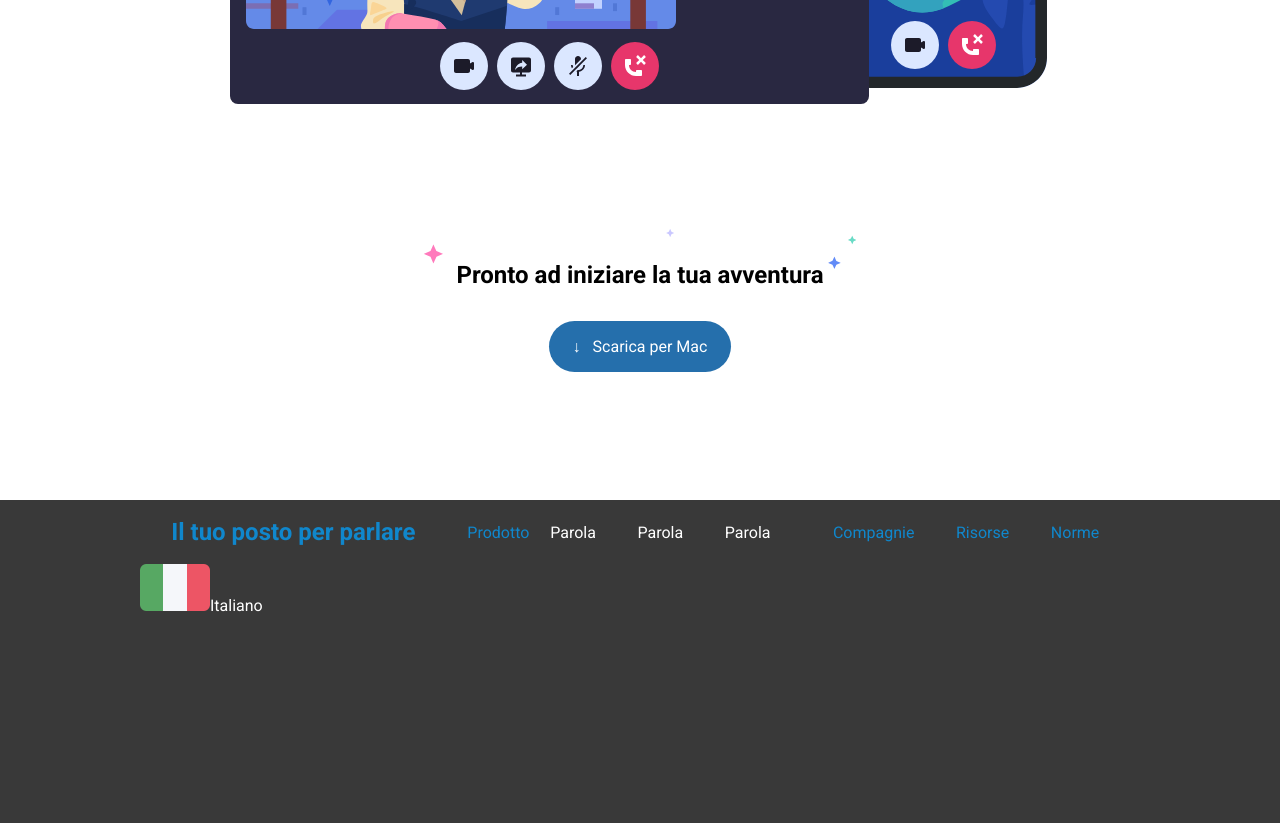
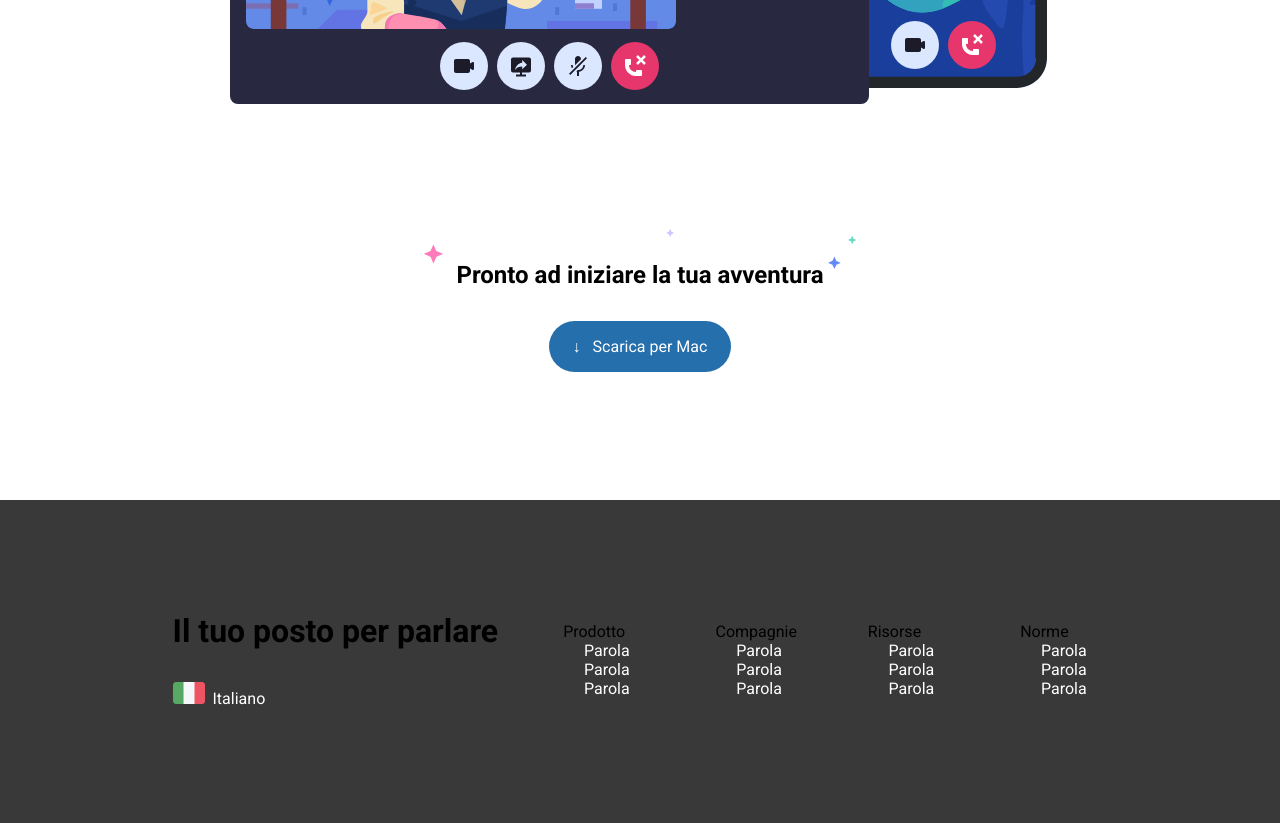
Before and after one commit to LucaBonifazio/htmlcss-discord, a plain HTML site: page index.html in a window 1280 px wide. Shown: the part 2764-3587 px from the top of the page. Drawn offline with Linux system fonts and the light colour scheme.

Commit message:
end is near

```diff
--- a/css/style.css
+++ b/css/style.css
@@ -8,7 +8,7 @@ html{
     font-family: 'Roboto', sans-serif;
 }
 
-/* header */
+/* general */
 
 .container {
 	max-width: 1000px;
@@ -41,6 +41,8 @@ html{
 	background-color: rgb(37, 111, 172);
 	color: white;
 }
+
+/* header */
 
 header {
 	background-color: #255EE9;
@@ -155,37 +157,40 @@ footer{
 }
 
 .menu-footer{
-    height: 4em;
+    height: 20em;
 	display: flex;
-}
-
-.menu-footer ul {
-	display: flex;
-	height: 100%;
-}
-
-.menu-footer li {
-	list-style: none;
-	display: flex;
+	justify-content: space-around;
 	align-items: center;
 }
 
-.menu-footer .menu-list{
-	display: flex;
-	align-items: center;
-	height: 100%;
-	padding: 0 1em;
-	margin: 0 .3em;
-	color: rgb(16, 135, 204);
-	text-decoration: none;
-	white-space: nowrap;
-}
-
-.language a{
+.menu-footer a{
 	text-decoration: none;
 	color: white;
 }
 
+.language{
+
+}
+
 .language h2{
-	margin-bottom: 5rem;
+	margin-bottom: 1em;
+	font-size: 2em;
 }
+
+.flag{
+	margin-right: .5em;
+	width: 2em;
+}
+
+.content-list{
+	list-style: none;
+}
+
+.menu-link .foot{
+	display: flex;
+	align-items: center;
+	height: 100%;
+	color: white;
+	text-decoration: none;
+	white-space: nowrap;
+}
--- a/index.html
+++ b/index.html
@@ -93,37 +93,66 @@
     </main>
     <footer>
       <nav class="menu-footer container">
+
         <div class="language">
           <h2 class="menu-list">Il tuo posto per parlare</h2>
           <a href="!#"><img class="flag" src="img/ita.png" alt="">Italiano</a>
           <!-- aggiungere icon -->
         </div>
 
-        <ul>
-          <li class="menu-list">Prodotto
+        <div class="menu-list">Prodotto
           <ul class="content-list">
             <li>
-                <a href="!#" class="menu-link">Parola</a>
+              <a href="!#" class="menu-link foot">Parola</a>
             </li>
             <li>
-                <a href="!#" class="menu-link">Parola</a>
+              <a href="!#" class="menu-link foot">Parola</a>
             </li>
             <li>
-                <a href="!#" class="menu-link">Parola</a>
-              </li>
-
-            </ul>
-          </li>
-          <li class="menu-list">
-            Compagnie
-          </li>
-          <li class="menu-list">
-            Risorse
-          </li>
-          <li class="menu-list">
-            Norme
+              <a href="!#" class="menu-link foot">Parola</a>
             </li>
           </ul>
+        </div>
+        <div class="menu-list">Compagnie
+          <ul class="content-list">
+            <li>
+              <a href="!#" class="menu-link foot">Parola</a>
+            </li>
+            <li>
+              <a href="!#" class="menu-link v">Parola</a>
+            </li>
+            <li>
+              <a href="!#" class="menu-link foot">Parola</a>
+            </li>
+          </ul>
+        </div>
+        <div class="menu-list">Risorse
+          <ul class="content-list">
+            <li>
+              <a href="!#" class="menu-link foot">Parola</a>
+            </li>
+            <li>
+              <a href="!#" class="menu-link foot">Parola</a>
+            </li>
+            <li>
+              <a href="!#" class="menu-link foot">Parola</a>
+            </li>
+          </ul>
+        </div>
+        <div class="menu-list">Norme
+          <ul class="content-list">
+            <li>
+              <a href="!#" class="menu-link foot">Parola</a>
+            </li>
+            <li>
+              <a href="!#" class="menu-link foot">Parola</a>
+            </li>
+            <li>
+              <a href="!#" class="menu-link foot">Parola</a>
+            </li>
+          </ul>
+        </div>
+
       </nav>
     </footer>
 
```
Lines whose indentation alone changed are shown as unchanged.
